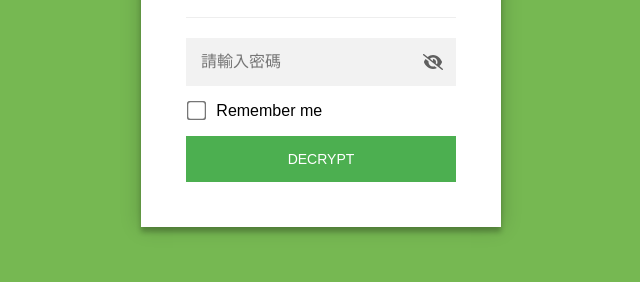
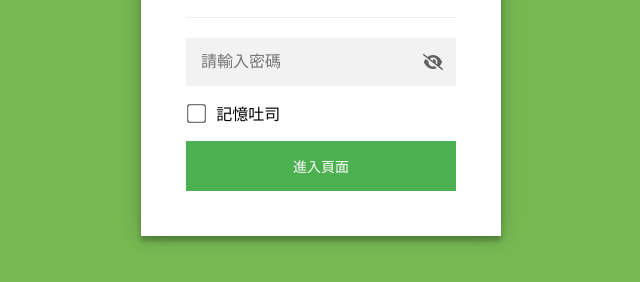
Before and after one commit to linyj21/EnB, a plain HTML site: page index.html in a window 1280 px wide. Shown: the part 234-516 px from the top of the page, without its empty margins (319-959 px from the left). Drawn offline with Linux system fonts and the light colour scheme.

Commit message:
Update index.html

```diff
--- a/index.html
+++ b/index.html
@@ -2,7 +2,7 @@
 <html class="staticrypt-html">
     <head>
         <meta charset="utf-8" />
-        <title>Protected Page</title>
+        <title> </title>
         <meta name="viewport" content="width=device-width, initial-scale=1" />
 
         <!-- do not cache this page -->
@@ -209,10 +209,10 @@
 
                         <label id="staticrypt-remember-label" class="staticrypt-remember hidden">
                             <input id="staticrypt-remember" type="checkbox" name="remember" />
-                            Remember me
+                           記憶吐司
                         </label>
 
-                        <input type="submit" class="staticrypt-decrypt-button" value="DECRYPT" />
+                        <input type="submit" class="staticrypt-decrypt-button" value="進入頁面" />
                     </form>
                 </div>
             </div>
```
